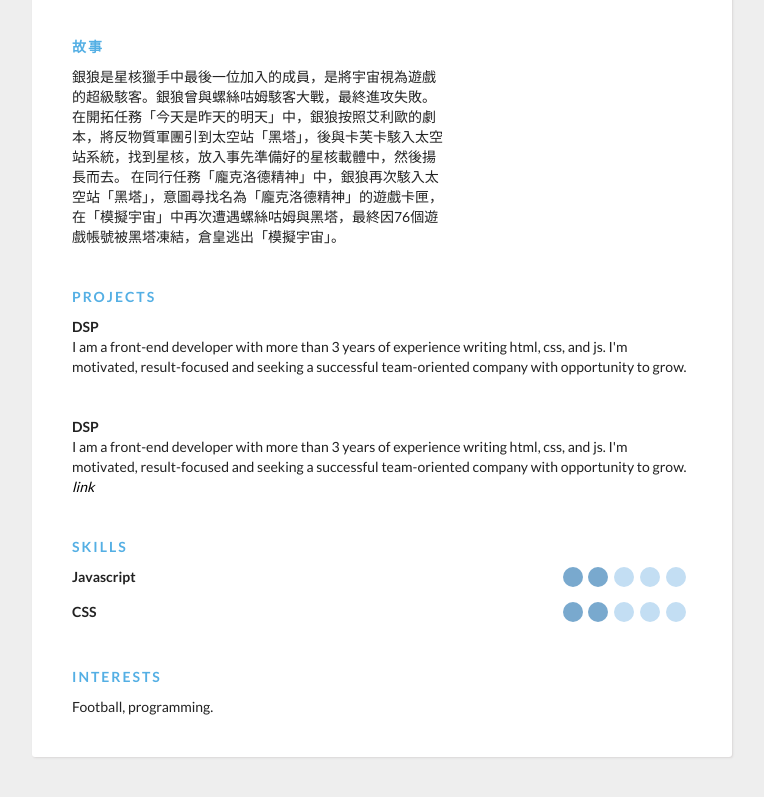
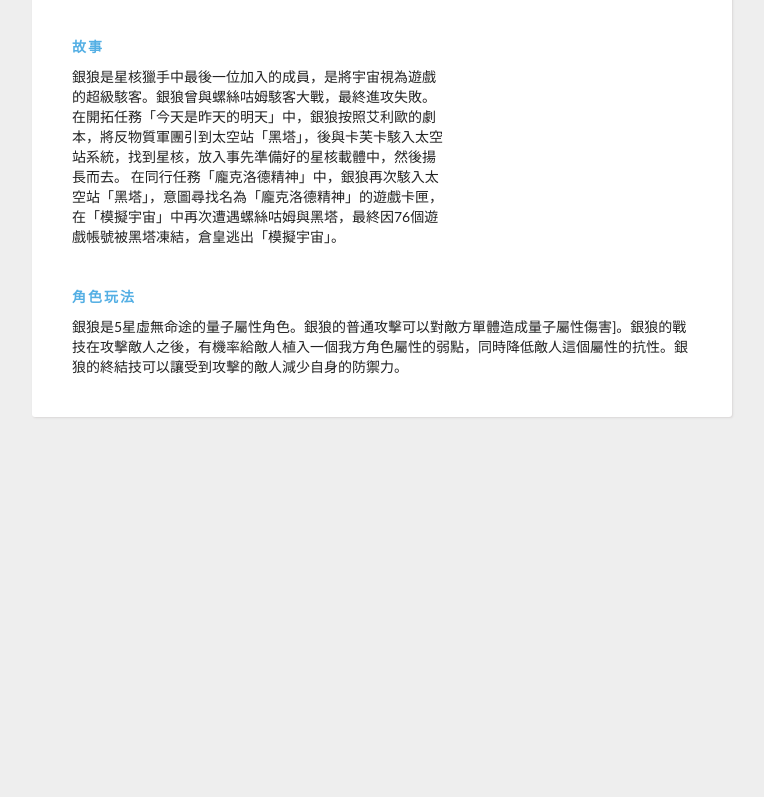
Before and after one commit to zihan0221/zihan0221.github.io, a plain HTML site: page index.html in a window 1280 px wide. Shown: the part 869-1666 px from the top of the page, without its empty margins (258-1022 px from the left). After the commit the page ends 1336 px from the top, so only its background shows below. Drawn offline with Linux system fonts and the light colour scheme.

Commit message:
update_statement1

```diff
--- a/index.html
+++ b/index.html
@@ -210,83 +210,10 @@
 
             </div>
             <div class="section">
-                <div class="section__title">Projects</div>
+                <div class="section__title">角色玩法</div>
                 <div class="section__list">
                     <div class="section__list-item">
-                        <div class="name">DSP</div>
-                        <div class="text">I am a front-end developer with more than 3 years of experience writing html,
-                            css, and js. I'm motivated, result-focused and seeking a successful team-oriented company
-                            with opportunity to grow.</div>
-                    </div>
-
-                    <div class="section__list-item">
-                        <div class="name">DSP</div>
-                        <div class="text">I am a front-end developer with more than 3 years of experience writing html,
-                            css, and js. I'm motivated, result-focused and seeking a successful team-oriented company
-                            with opportunity to grow. <a href="/login">link</a>
-                        </div>
-                    </div>
-                </div>
-            </div>
-            <div class="section">
-                <div class="section__title">Skills</div>
-                <div class="skills">
-                    <div class="skills__item">
-                        <div class="left">
-                            <div class="name">
-                                Javascript
-                            </div>
-                        </div>
-                        <div class="right">
-                            <input id="ck1" type="checkbox" checked />
-
-                            <label for="ck1"></label>
-                            <input id="ck2" type="checkbox" checked />
-
-                            <label for="ck2"></label>
-                            <input id="ck3" type="checkbox" />
-
-                            <label for="ck3"></label>
-                            <input id="ck4" type="checkbox" />
-                            <label for="ck4"></label>
-                            <input id="ck5" type="checkbox" />
-                            <label for="ck5"></label>
-
-                        </div>
-                    </div>
-
-                </div>
-                <div class="skills__item">
-                    <div class="left">
-                        <div class="name">
-                            CSS</div>
-                    </div>
-                    <div class="right">
-                        <input id="ck1" type="checkbox" checked />
-
-                        <label for="ck1"></label>
-                        <input id="ck2" type="checkbox" checked />
-
-                        <label for="ck2"></label>
-                        <input id="ck3" type="checkbox" />
-
-                        <label for="ck3"></label>
-                        <input id="ck4" type="checkbox" />
-                        <label for="ck4"></label>
-                        <input id="ck5" type="checkbox" />
-                        <label for="ck5"></label>
-
-                    </div>
-                </div>
-
-            </div>
-            <div class="section">
-                <div class="section__title">
-                    Interests
-                </div>
-                <div class="section__list">
-                    <div class="section__list-item">
-                        Football, programming.
+                        銀狼是5星虛無命途的量子屬性角色。銀狼的普通攻擊可以對敵方單體造成量子屬性傷害]。銀狼的戰技在攻擊敵人之後，有機率給敵人植入一個我方角色屬性的弱點，同時降低敵人這個屬性的抗性。銀狼的終結技可以讓受到攻擊的敵人減少自身的防禦力。
                     </div>
                 </div>
             </div>
```
